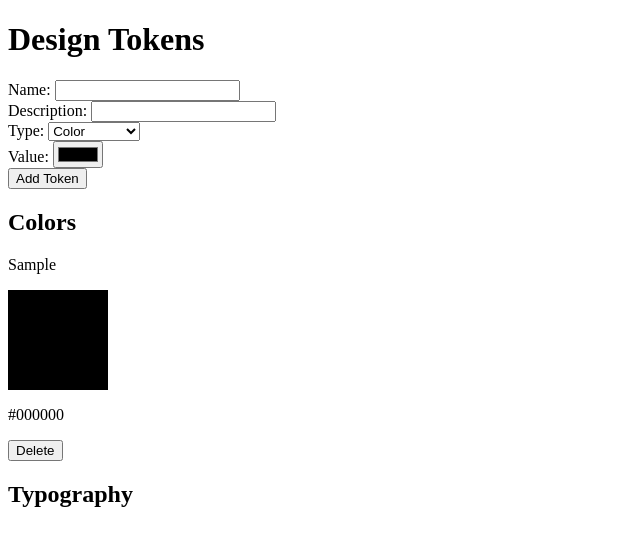
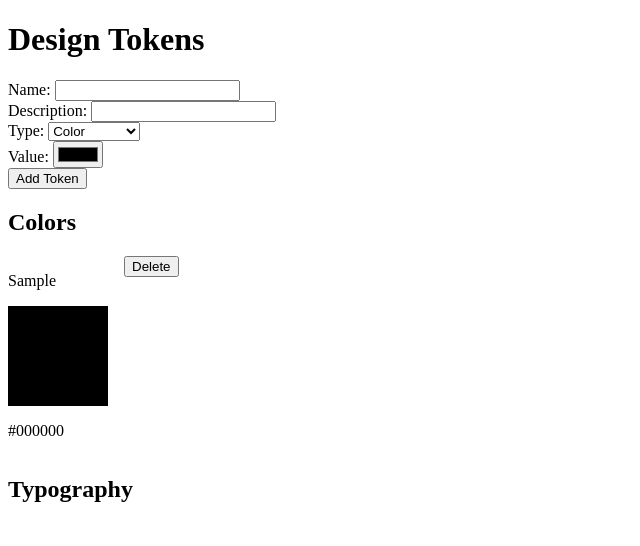
Before and after one commit to Echo5414/svelte-designtokens, a SvelteKit app in the folder frontend/: page / in a window 1280 px wide. Both pictures are taken after typing "Sample", "Sample" into the empty fields and a click on the button "Add Token". Shown: the top 546 px of the page, without its empty margins (0-640 px from the left). Built offline with nearby package versions, Linux system fonts and the light colour scheme.

Commit message:
Beschreibung deiner Änderungen

```diff
--- a/frontend/src/app.css
+++ /dev/null
@@ -1,33 +0,0 @@
-/* You can use Tailwind CSS or any other styling framework */
-body {
-  font-family: Arial, sans-serif;
-  padding: 20px;
-}
-
-form {
-  margin-bottom: 20px;
-}
-
-label {
-  display: block;
-  margin-bottom: 5px;
-}
-
-input[type="text"], input[type="color"], input[type="number"] {
-  display: block;
-  margin-bottom: 10px;
-  padding: 5px;
-  width: 100%;
-}
-
-button {
-  padding: 10px 20px;
-  background-color: #333;
-  color: #fff;
-  border: none;
-  cursor: pointer;
-}
-
-button:hover {
-  background-color: #555;
-}
--- a/frontend/src/components/TokenForm.svelte
+++ b/frontend/src/components/TokenForm.svelte
@@ -85,7 +85,12 @@
     if (newToken.$type === 'color') {
       newToken.$value = colorValue;
     } else {
-      newToken.$value = typographyValue;
+      newToken.$value = {
+        ...typographyValue,
+        'font-size': appendDefaultUnit(typographyValue['font-size']),
+        'line-height': formatLineHeight(typographyValue['line-height']),
+        'letter-spacing': appendDefaultUnit(typographyValue['letter-spacing']),
+      };
     }
     tokens.update((currentTokens) => {
       const id = uuidv4();
@@ -93,6 +98,14 @@
       return currentTokens;
     });
     initializeNewToken(type); // Reset the form
+  }
+
+  function appendDefaultUnit(value: string | number): string {
+    return typeof value === 'number' || /^\d+$/.test(value) ? `${value}px` : value;
+  }
+
+  function formatLineHeight(value: string | number): string | number {
+    return typeof value === 'number' || /^\d+(\.\d+)?$/.test(value) ? value : appendDefaultUnit(value);
   }
 </script>
 
--- a/frontend/src/routes/+page.svelte
+++ b/frontend/src/routes/+page.svelte
@@ -51,17 +51,40 @@
 
   <h2>Colors</h2>
   {#each Object.entries(currentTokens.color) as [id, token]}
-    <div>
+    <div class="token-container">
       <ColorToken {id} {token} />
-      <button on:click={() => deleteToken(id, 'color')}>Delete</button>
+      <button class="delete-button" on:click={() => deleteToken(id, 'color')}>Delete</button>
     </div>
   {/each}
 
   <h2>Typography</h2>
   {#each Object.entries(currentTokens.typography) as [id, token]}
-    <div>
+    <div class="token-container typography-token">
       <TypographyToken {id} {token} />
-      <button on:click={() => deleteToken(id, 'typography')}>Delete</button>
+      <button class="delete-button" on:click={() => deleteToken(id, 'typography')}>Delete</button>
     </div>
   {/each}
 </main>
+
+<style>
+  .token-container {
+    display: flex;
+    align-items: flex-start;
+    margin-bottom: 1rem;
+  }
+  .token-container p {
+    margin: 0;
+    padding: 0;
+  }
+  .token-container .delete-button {
+    margin-left: 1rem;
+    align-self: flex-start;
+  }
+  .typography-token {
+    flex-direction: column;
+  }
+  .typography-token .example-text {
+    margin-top: 0.5rem;
+    margin-bottom: 0.5rem;
+  }
+</style>
```
